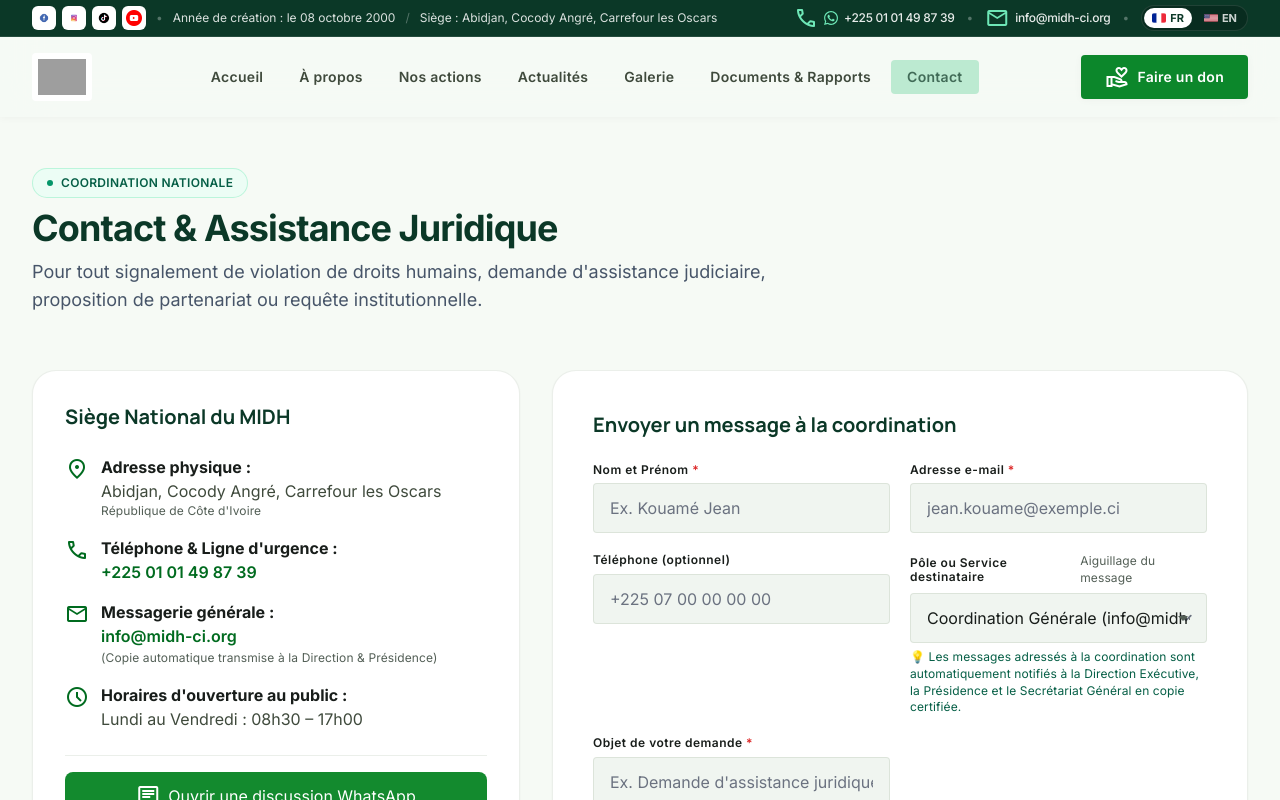
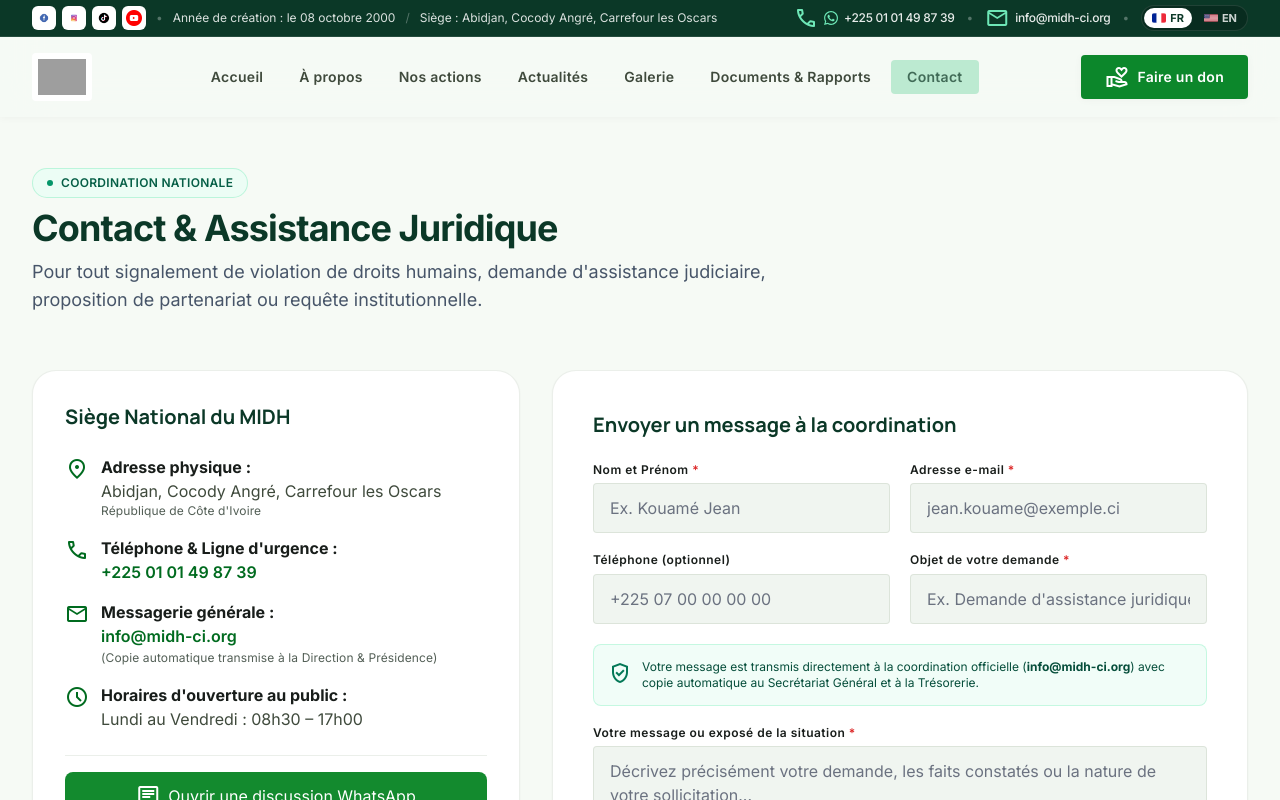
Before and after one commit to webdesigner-midh/midh, a Next.js app: page /contact in a window 1280 px wide. Shown: the top 800 px of the page. Built offline with nearby package versions, Linux system fonts and the light colour scheme; grey boxes are pictures that could not be loaded.

Commit message:
feat(contact): direct routing to info@midh-ci.org with secretaire and tresorier in cc

```diff
--- a/src/app/contact/page.tsx
+++ b/src/app/contact/page.tsx
@@ -342,41 +342,6 @@ export default function ContactPage() {
                   />
                 </div>
 
-              {/* Choix du service destinataire */}
-              <div className="flex flex-col gap-1.5">
-                <label htmlFor="department" className="font-label-md text-label-md text-on-surface font-semibold flex items-center justify-between">
-                  <span>Pôle ou Service destinataire</span>
-                  <span className="text-caption text-tertiary font-normal">Aiguillage du message</span>
-                </label>
-                <div className="relative">
-                  <select
-                    id="department"
-                    name="department"
-                    value={formData.department}
-                    onChange={handleChange}
-                    className="w-full px-4 py-3 rounded-lg bg-surface-container-low text-on-surface font-body-sm border border-outline-variant/40 focus:outline-none focus:ring-2 focus:ring-primary appearance-none cursor-pointer"
-                  >
-                    <option value="general">Coordination Générale (info@midh-ci.org) — Par défaut</option>
-                    <option value="direx">Direction Exécutive (direx@midh-ci.org)</option>
-                    <option value="president">Présidence du MIDH (president@midh-ci.org)</option>
-                    <option value="secretaire">Secrétariat Général (secretaire@midh-ci.org)</option>
-                    <option value="tresorier">Trésorerie Générale (tresorier@midh-ci.org)</option>
-                  </select>
-                  <span className="material-symbols-outlined absolute right-3 top-1/2 -translate-y-1/2 text-tertiary pointer-events-none text-[20px]">
-                    arrow_drop_down
-                  </span>
-                </div>
-                {formData.department === 'general' ? (
-                  <span className="text-caption text-emerald-800">
-                    💡 Les messages adressés à la coordination sont automatiquement notifiés à la Direction Exécutive, la Présidence et le Secrétariat Général en copie certifiée.
-                  </span>
-                ) : (
-                  <span className="text-caption text-slate-500">
-                    Votre message sera directement adressé au pôle sélectionné.
-                  </span>
-                )}
-              </div>
-
                 <div className="flex flex-col gap-1.5">
                   <label htmlFor="subject" className="font-label-md text-label-md text-on-surface font-semibold">
                     Objet de votre demande <span className="text-red-600">*</span>
@@ -394,6 +359,14 @@ export default function ContactPage() {
                     <span className="text-caption text-red-600">{fieldErrors.subject[0]}</span>
                   )}
                 </div>
+              </div>
+
+              {/* Information de routage certifié institutionnel */}
+              <div className="p-3.5 rounded-xl bg-emerald-50/70 border border-emerald-200/60 flex items-start gap-2.5 text-xs text-emerald-900">
+                <span className="material-symbols-outlined text-[18px] text-emerald-700 shrink-0 mt-0.5">verified_user</span>
+                <span>
+                  Votre message est transmis directement à la coordination officielle (<strong>info@midh-ci.org</strong>) avec copie automatique au Secrétariat Général et à la Trésorerie.
+                </span>
               </div>
 
               <div className="flex flex-col gap-1.5">
--- a/src/services/resend.ts
+++ b/src/services/resend.ts
@@ -51,9 +51,8 @@ export const MIDH_DEPARTMENTS: Record<
 
 // Destinataires automatiquement placés en copie lors d'un message adressé à info@midh-ci.org
 export const AUTO_CC_COORDINATION = [
-  'direx@midh-ci.org',
-  'president@midh-ci.org',
   'secretaire@midh-ci.org',
+  'tresorier@midh-ci.org',
 ];
 
 /**
@@ -93,7 +92,7 @@ export async function sendContactNotification({
 
   if (targetDept.isGeneral || targetDept.email === 'info@midh-ci.org') {
     // Règle automatique : lorsque l'email est envoyé à info@midh-ci.org,
-    // direx@, president@ et secretaire@ sont automatiquement mis en copie (Cc).
+    // secretaire@midh-ci.org et tresorier@midh-ci.org sont automatiquement mis en copie (Cc).
     toRecipients = getRecipients();
     ccRecipients = [...AUTO_CC_COORDINATION];
   } else {
```
Lines whose indentation alone changed are shown as unchanged.
